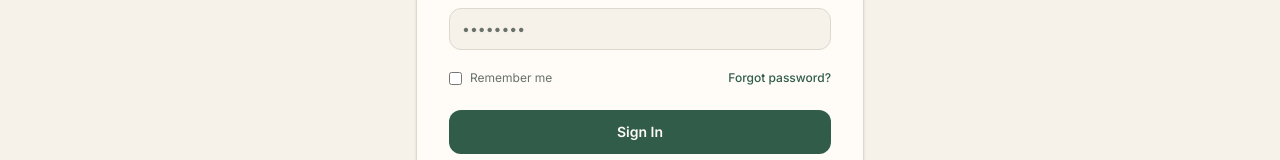
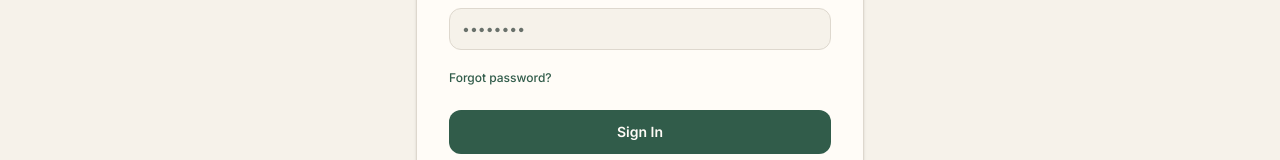
Before and after one commit to subhro72/DineFlow, a React (Vite) app in the folder frontend/: page /login in a window 1280 px wide. Shown: the part 344-504 px from the top of the page. Built offline with nearby package versions, Linux system fonts and the light colour scheme; no server answers.

Commit message:
feat: remove remember me checkbox from login page

```diff
--- a/frontend/src/pages/Login.jsx
+++ b/frontend/src/pages/Login.jsx
@@ -133,13 +133,7 @@ login(data.token, data.user);
               {/* Remember Me / Forgot Password */}
               <div className="flex items-center justify-between mt-1">
 
-                <label className="flex items-center gap-2 text-xs text-sage cursor-pointer">
-                  <input
-                    type="checkbox"
-                    className="accent-forest"
-                  />
-                  Remember me
-                </label>
+
 
                 <span className="text-xs text-forest hover:underline cursor-pointer font-medium">
                   Forgot password?
```
